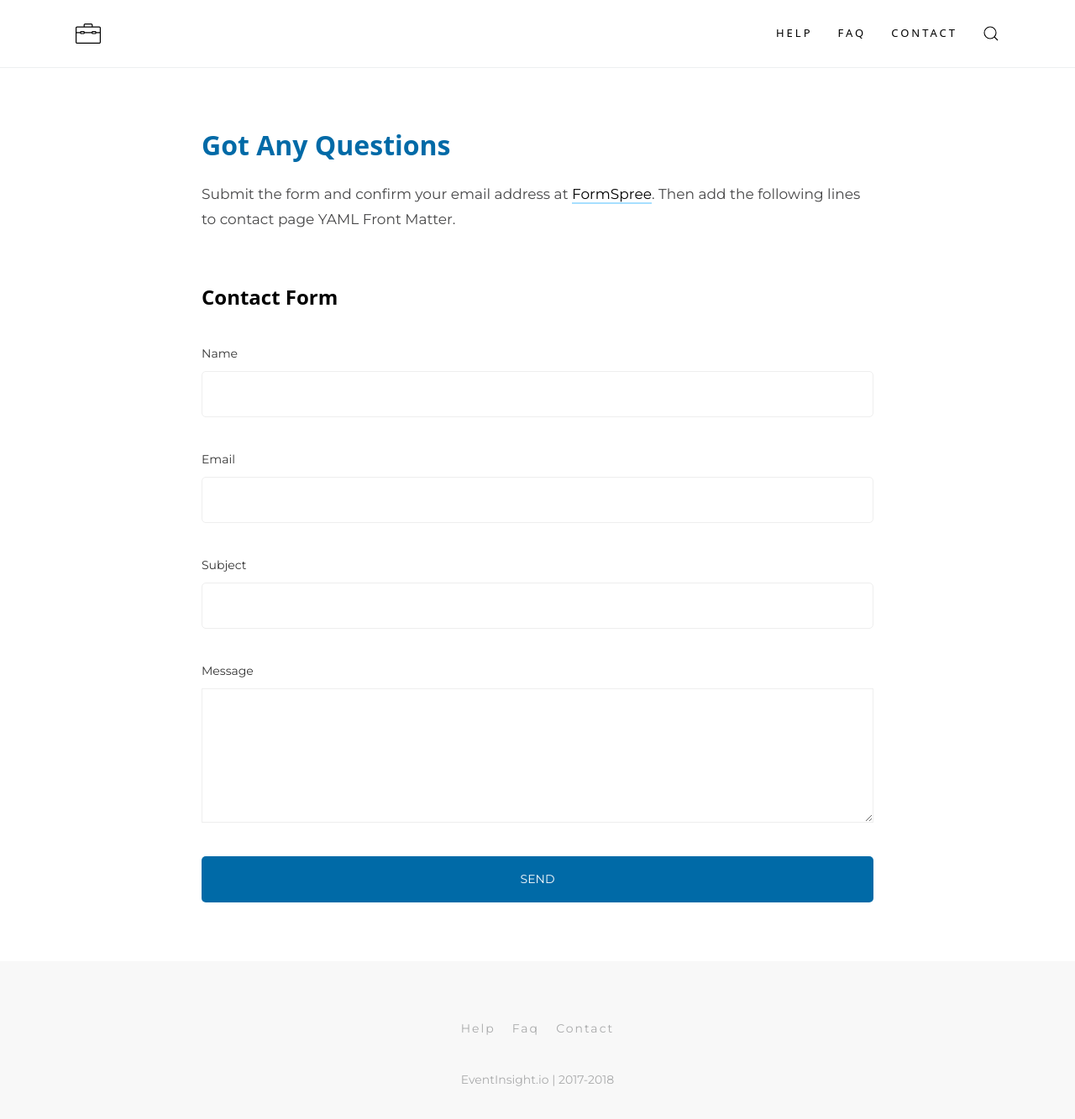
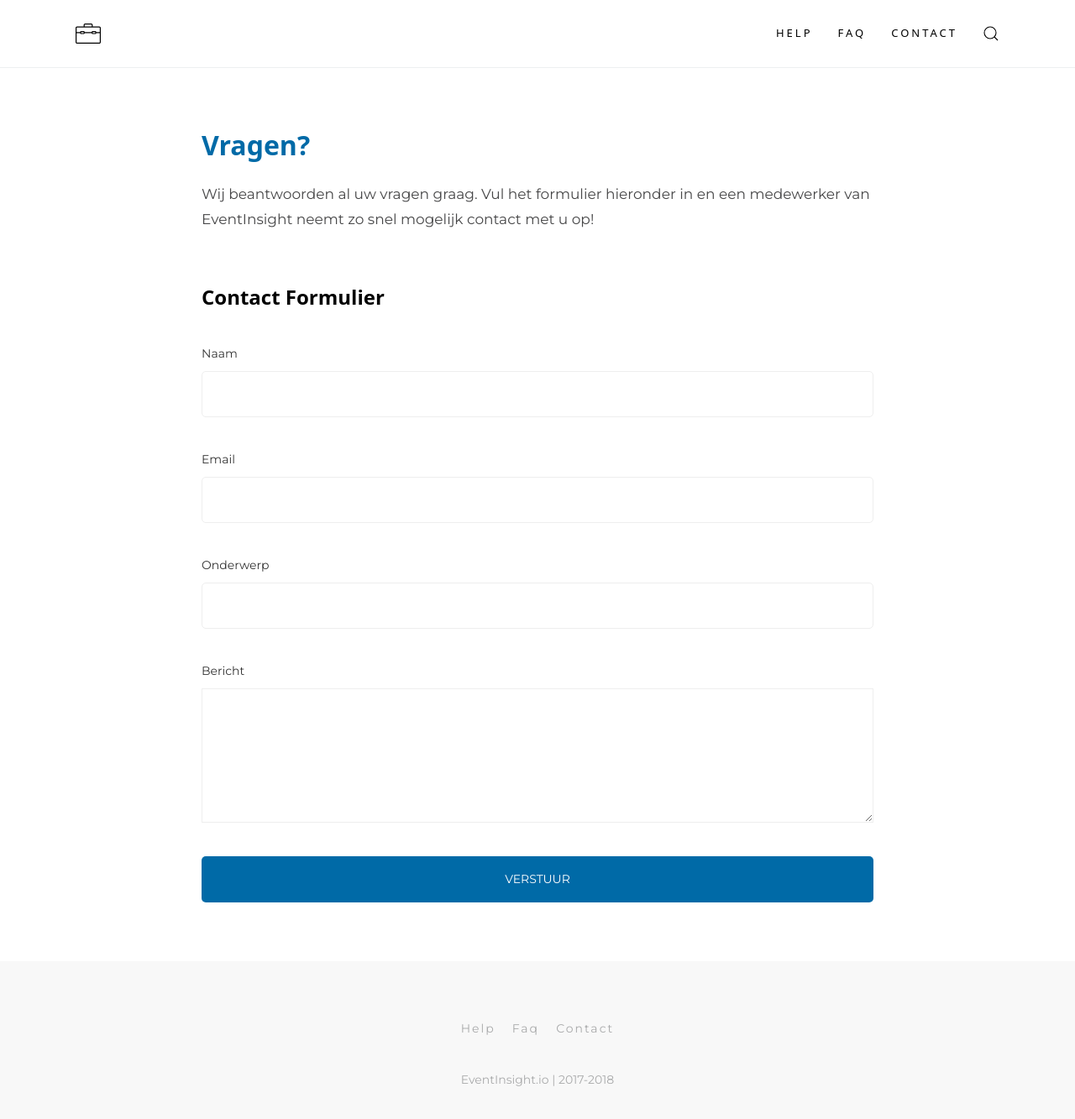
Before and after one commit to tim-de-wilde/tim-de-wilde.github.io, a Jekyll site: the page built from contact.md, in a window 1280 px wide and 1367 px high. Shown: the top 1333 px of the window at 84% size. Built offline with Jekyll 4.4.1, drawn with Linux system fonts in a browser that asks for light colours.

Commit message:
FAQ fixed, contact in NL, columns fixed (nog geen link)

```diff
--- a/Nieuw tekstdocument.txt
+++ /dev/null
@@ -1,2 +0,0 @@
-source 'https://rubygems.org'
-gem 'github-pages', group: :jekyll_plugins
--- a/_layouts/contact.html
+++ b/_layouts/contact.html
@@ -16,10 +16,10 @@ layout: default
         </article>
 
         {% if page.formspree.email %}
-        <h3 class="uk-margin-medium-top">Contact Form</h3>
+        <h3 class="uk-margin-medium-top">Contact Formulier</h3>
         <form class="uk-form-stacked uk-margin-medium-top" method="POST" action="https://formspree.io/{{ page.formspree.email }}" accept-charset="UTF-8">
             <div class="uk-margin-medium-bottom">
-                <label class="uk-form-label uk-margin-small-bottom" for="form-stacked-text">Name</label>
+                <label class="uk-form-label uk-margin-small-bottom" for="form-stacked-text">Naam</label>
                 <div class="uk-form-controls">
                     <input class="uk-input uk-form-large uk-border-rounded" name="name" type="text" required>
                 </div>
@@ -31,13 +31,13 @@ layout: default
                 </div>
             </div>
             <div class="uk-margin-medium-bottom">
-                <label class="uk-form-label uk-margin-small-bottom" for="form-stacked-text">Subject</label>
+                <label class="uk-form-label uk-margin-small-bottom" for="form-stacked-text">Onderwerp</label>
                 <div class="uk-form-controls">
                     <input class="uk-input uk-form-large uk-border-rounded" name="_subject" type="text">
                 </div>
             </div>
             <div class="uk-margin-medium-bottom">
-                <label class="uk-form-label uk-margin-small-bottom" for="form-stacked-text">Message</label>
+                <label class="uk-form-label uk-margin-small-bottom" for="form-stacked-text">Bericht</label>
                 <div class="uk-form-controls">
                     <textarea class="uk-textarea uk-form-large" name="message" rows="5" minlength="10" required></textarea>
                 </div>
@@ -47,7 +47,7 @@ layout: default
                 <input type="hidden" name="_next" value="{{ page.formspree.redirect | absolute_url }}">
                 {% endif %}
                 <input type="text" name="_gotcha" style="display:none">
-                <input class="uk-button uk-button-primary uk-button-large uk-width-1-1 uk-border-rounded" type="submit" value="Send">
+                <input class="uk-button uk-button-primary uk-button-large uk-width-1-1 uk-border-rounded" type="submit" value="Verstuur">
             </div>
         </form>
         {% endif %}
--- a/contact.md
+++ b/contact.md
@@ -1,10 +1,10 @@
 ---
 layout: contact
-title: Got Any Questions
+title: Vragen?
 permalink: /contact/
 formspree:
     email: support@eventinsight.io
     redirect: /thanks/
 ---
 
-Submit the form and confirm your email address at [FormSpree](https://formspree.io/). Then add the following lines to contact page YAML Front Matter.
+Wij beantwoorden al uw vragen graag. Vul het formulier hieronder in en een medewerker van EventInsight neemt zo snel mogelijk contact met u op!
```
Also changed, not shown: _data/navigation_categories.yml (+7 -7 lines), _faqs/2017-04-05-faq-item.md (+2 -6 lines), _faqs/2017-04-05-faq-item0.md (deleted, +0 -9 lines), _faqs/2017-04-05-faq-item1.md (deleted, +0 -9 lines), _faqs/2017-04-05-faq-item2.md (deleted, +0 -9 lines), _faqs/2017-04-05-faq-item3.md (deleted, +0 -9 lines), _faqs/2017-04-05-faq-item4.md (deleted, +0 -9 lines), _faqs/2017-04-05-faq-item5.md (deleted, +0 -9 lines), _posts/2018-10-15-post102.md (+0 -1 lines), 4 other files.
